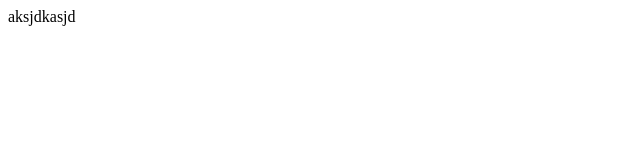
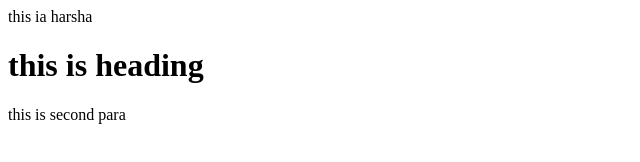
Before and after one commit to harsha7890/stackroute, a plain HTML site: page first.html in a window 1280 px wide. Shown: the whole page, without its empty margins (0-640 px from the left). Drawn offline with Linux system fonts and the light colour scheme.

Commit message:
first commit

```diff
--- a/first.html
+++ b/first.html
@@ -1,5 +1,16 @@
 <html>
+<head>
+	<link rel="stylesheet" href="style.css"></link>
+</head>
 <body>
-	aksjdkasjd
+	<p>
+		this ia harsha
+	</p>
+	<h1>
+		this is heading
+	</h1>
+	<p>
+		this is second para
+	</p>
 	</body>
 </html>
```
Also changed, not shown: images/first.jpeg (added), index2.html (added).
